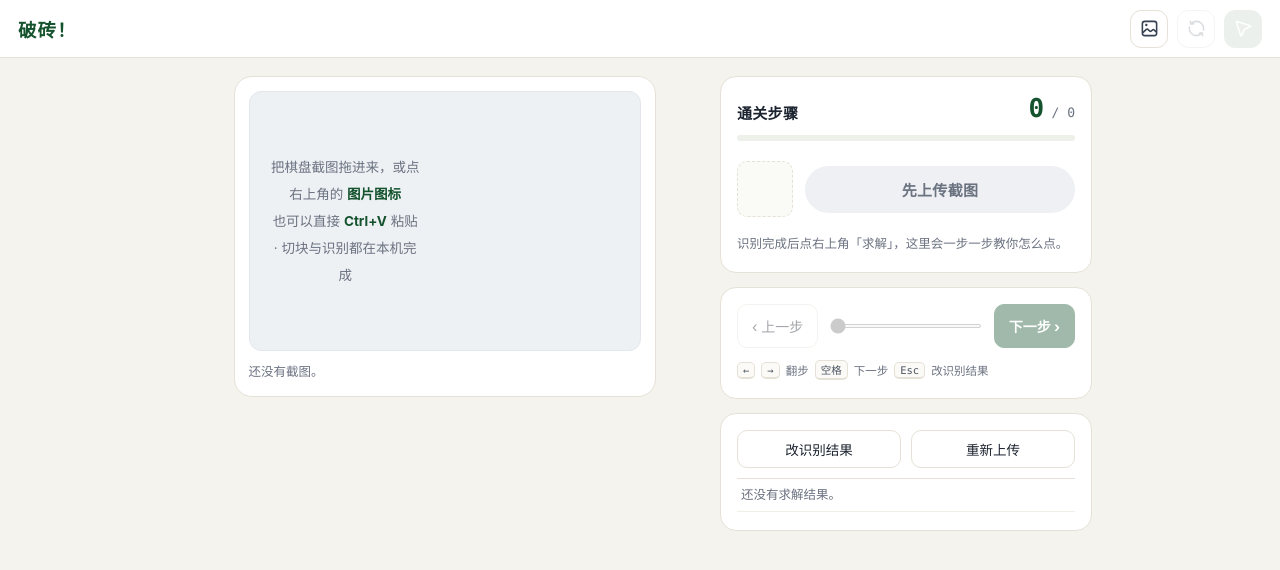
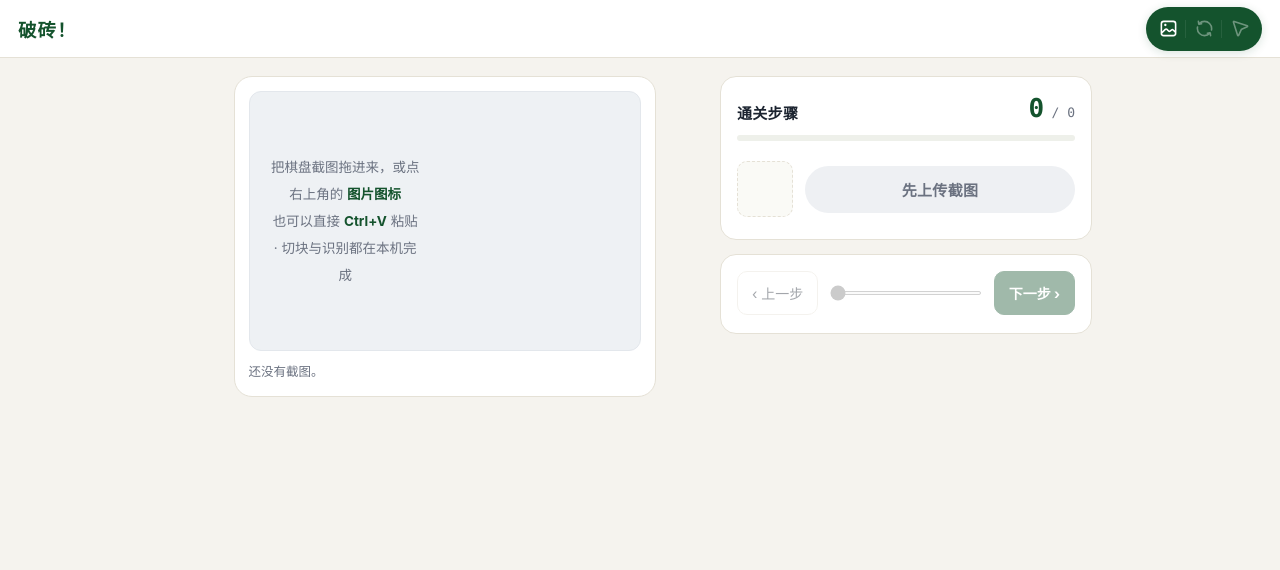
Before and after one commit to 666-gy/zhuan-solver, a plain HTML site: page index.html in a window 1280 px wide. Drawn offline with Linux system fonts and the light colour scheme.

Commit message:
继续做减法：删底部工具卡、去两处小字、头部三按钮合并为绿色药丸
- 删除「改识别结果 / 重新上传 + 步骤列表」整块卡片，步骤列表转为隐藏供脚本使用
- 去掉翻步卡片的快捷键小字
- 去掉通关步骤卡片的初始提示语（保留逐步解释）
- 上传/重新识别/求解 合并进同一个绿色药丸，1px 分隔线分段
- 改判入口改为 Esc（文案同步更新）

```diff
--- a/index.html
+++ b/index.html
@@ -34,17 +34,17 @@
   .btn.blue:hover{background:#1d4ed8}
   .btn:disabled{opacity:.4;cursor:not-allowed}
 
-  .icon-btn{width:38px;height:38px;padding:0;display:grid;place-items:center;
-    border:1px solid var(--line);background:#fff;color:#374151;border-radius:11px;
-    cursor:pointer;transition:.15s}
-  .icon-btn svg{width:19px;height:19px}
-  .icon-btn:hover{border-color:#cfc9ba;background:#faf8f2;color:var(--ink)}
-  .icon-btn.primary{background:var(--green);border-color:var(--green);color:#fff}
-  .icon-btn.primary:hover{background:#0f3f22;color:#fff}
-  .icon-btn:disabled{opacity:.35;cursor:not-allowed;background:#fff;color:#9aa1a9;border-color:var(--line)}
-  .icon-btn.primary:disabled{background:#c8d5cb;border-color:#c8d5cb;color:#fff}
-  .icon-btn.busy{pointer-events:none}
-  .icon-btn.busy svg{opacity:.35}
+  .pill-group{display:flex;align-items:center;background:var(--green);border-radius:999px;
+    padding:4px;box-shadow:0 2px 10px rgba(20,83,45,.16)}
+  .pill-btn{position:relative;width:36px;height:36px;padding:0;border:0;border-radius:999px;
+    background:transparent;color:#fff;display:grid;place-items:center;cursor:pointer;transition:.15s}
+  .pill-btn svg{width:19px;height:19px}
+  .pill-btn:hover{background:rgba(255,255,255,.16)}
+  .pill-btn + .pill-btn::before{content:'';position:absolute;left:-1px;top:9px;bottom:9px;
+    width:1px;background:rgba(255,255,255,.22)}
+  .pill-btn:disabled{opacity:.38;cursor:not-allowed;background:transparent}
+  .pill-btn.busy{pointer-events:none}
+  .pill-btn.busy svg{opacity:.4}
   .btn.ghost{border-color:transparent;background:transparent;color:var(--dim)}
   .btn.ghost:hover{background:#f3f0e8;color:var(--ink)}
 
@@ -98,16 +98,13 @@
   .pill.gray{background:#eef0f3;color:var(--dim);box-shadow:none;font-size:15px;font-weight:600}
   .pill .arw{font-size:22px;margin-right:6px}
   .sub{margin:12px 0 0;font-size:12.5px;color:var(--dim);line-height:1.7}
+  #tip:empty{display:none}
   .sub b{color:var(--ink);font-weight:600}
 
   .play{display:flex;align-items:center;gap:10px}
   .play .btn{flex-shrink:0}
   .play .btn.big{padding:11px 14px;font-size:14px}
   #range{flex:1;min-width:60px;accent-color:#16a34a;height:4px}
-  .keys{margin-top:12px;display:flex;align-items:center;gap:6px;flex-wrap:wrap;
-    font-size:11.5px;color:var(--dim)}
-  kbd{font-family:var(--mono);font-size:10.5px;border:1px solid var(--line);border-bottom-width:2px;
-    border-radius:5px;padding:1px 5px;background:#fbfaf6;color:#4b5563}
 
   .tools{display:grid;grid-template-columns:1fr 1fr;gap:10px}
   .tools .btn{width:100%}
@@ -146,7 +143,7 @@
     .brand{font-size:1.02rem}
     .hdr{width:100%;justify-content:flex-end;gap:7px}
     .btn{padding:7px 11px;font-size:12.5px}
-    .icon-btn{width:36px;height:36px}
+    .pill-btn{width:34px;height:34px}
     main{padding:12px 12px 36px;gap:12px}
     .board-card{padding:10px}
     .pill{font-size:17px;padding:11px 14px}
@@ -160,9 +157,11 @@
   <div class="brand">破砖！</div>
   <div class="hdr">
     <input type="file" id="file" accept="image/*" hidden />
-    <button class="icon-btn" id="btnUpload" title="上传截图" aria-label="上传截图"><svg viewBox="0 0 24 24" fill="none" stroke="currentColor" stroke-width="2" stroke-linecap="round" stroke-linejoin="round" aria-hidden="true"><path d="M6 3L18 3C19.6569 3 21 4.3431 21 6L21 18C21 19.6569 19.6569 21 18 21L6 21C4.3431 21 3 19.6569 3 18L3 6C3 4.3431 4.3431 3 6 3ZM3 18L7.9393 13.0607C8.5251 12.4749 9.4749 12.4749 10.0607 13.0607L12.0801 15.0801C12.6079 15.6079 13.4436 15.6673 14.0408 15.2194L15.9592 13.7806C16.5564 13.3327 17.3921 13.3921 17.9199 13.9199L21 17"/><path d="M9.5 7.5C9.5 8.3284 8.8284 9 8 9C7.1716 9 6.5 8.3284 6.5 7.5C6.5 6.6716 7.1716 6 8 6C8.8284 6 9.5 6.6716 9.5 7.5Z" fill="currentColor" stroke="none"/></svg></button>
-    <button class="icon-btn" id="btnAgain" title="重新识别" aria-label="重新识别" disabled><svg viewBox="0 0 24 24" fill="none" stroke="currentColor" stroke-width="2" stroke-linecap="round" stroke-linejoin="round" aria-hidden="true"><path d="M20.7883 13.9407C20.929 13.3034 21 12.6527 21 12C21 7.0294 16.9706 3 12 3C9.5169 3 7.1441 4.0259 5.4432 5.8349M4.2857 3L4.7293 6.105C4.7683 6.3784 5.0216 6.5683 5.295 6.5293L8.4 6.0857M3.2117 10.0593C3.071 10.6966 3 11.3473 3 12C3 16.9706 7.0294 21 12 21C14.4831 21 16.8559 19.9741 18.5568 18.1651M19.7143 21L19.2707 17.895C19.2317 17.6216 18.9784 17.4317 18.705 17.4707L15.6 17.9143"/></svg></button>
-    <button class="icon-btn primary" id="btnSolve" title="求解" aria-label="求解" disabled><svg viewBox="0 0 24 24" fill="none" stroke="currentColor" stroke-width="2" stroke-linecap="round" stroke-linejoin="round" aria-hidden="true"><path d="M8.3184 20.5112L3.0341 3.9139C2.8602 3.3677 3.3816 2.8558 3.9268 3.0373L20.5197 8.5617C21.1361 8.7669 21.1671 9.6243 20.5672 9.8732L13.4774 12.8146C13.3157 12.8817 13.1848 13.0065 13.1107 13.1647L9.6254 20.596C9.3541 21.174 8.5121 21.1195 8.3184 20.5112Z"/></svg></button>
+    <div class="pill-group">
+    <button class="pill-btn" id="btnUpload" title="上传截图" aria-label="上传截图"><svg viewBox="0 0 24 24" fill="none" stroke="currentColor" stroke-width="2" stroke-linecap="round" stroke-linejoin="round" aria-hidden="true"><path d="M6 3L18 3C19.6569 3 21 4.3431 21 6L21 18C21 19.6569 19.6569 21 18 21L6 21C4.3431 21 3 19.6569 3 18L3 6C3 4.3431 4.3431 3 6 3ZM3 18L7.9393 13.0607C8.5251 12.4749 9.4749 12.4749 10.0607 13.0607L12.0801 15.0801C12.6079 15.6079 13.4436 15.6673 14.0408 15.2194L15.9592 13.7806C16.5564 13.3327 17.3921 13.3921 17.9199 13.9199L21 17"/><path d="M9.5 7.5C9.5 8.3284 8.8284 9 8 9C7.1716 9 6.5 8.3284 6.5 7.5C6.5 6.6716 7.1716 6 8 6C8.8284 6 9.5 6.6716 9.5 7.5Z" fill="currentColor" stroke="none"/></svg></button>
+    <button class="pill-btn" id="btnAgain" title="重新识别" aria-label="重新识别" disabled><svg viewBox="0 0 24 24" fill="none" stroke="currentColor" stroke-width="2" stroke-linecap="round" stroke-linejoin="round" aria-hidden="true"><path d="M20.7883 13.9407C20.929 13.3034 21 12.6527 21 12C21 7.0294 16.9706 3 12 3C9.5169 3 7.1441 4.0259 5.4432 5.8349M4.2857 3L4.7293 6.105C4.7683 6.3784 5.0216 6.5683 5.295 6.5293L8.4 6.0857M3.2117 10.0593C3.071 10.6966 3 11.3473 3 12C3 16.9706 7.0294 21 12 21C14.4831 21 16.8559 19.9741 18.5568 18.1651M19.7143 21L19.2707 17.895C19.2317 17.6216 18.9784 17.4317 18.705 17.4707L15.6 17.9143"/></svg></button>
+    <button class="pill-btn" id="btnSolve" title="求解" aria-label="求解" disabled><svg viewBox="0 0 24 24" fill="none" stroke="currentColor" stroke-width="2" stroke-linecap="round" stroke-linejoin="round" aria-hidden="true"><path d="M8.3184 20.5112L3.0341 3.9139C2.8602 3.3677 3.3816 2.8558 3.9268 3.0373L20.5197 8.5617C21.1361 8.7669 21.1671 9.6243 20.5672 9.8732L13.4774 12.8146C13.3157 12.8817 13.1848 13.0065 13.1107 13.1647L9.6254 20.596C9.3541 21.174 8.5121 21.1195 8.3184 20.5112Z"/></svg></button>
+    </div>
   </div>
 </header>
 
@@ -202,7 +201,7 @@
         <div class="thumb empty" id="instrThumb"></div>
         <div class="pill gray" id="instrPill">先上传截图</div>
       </div>
-      <p class="sub" id="tip">识别完成后点右上角「求解」，这里会一步一步教你怎么点。</p>
+      <p class="sub" id="tip"></p>
     </section>
 
     <section class="card">
@@ -210,11 +209,6 @@
         <button class="btn big" id="prev" disabled>‹ 上一步</button>
         <input type="range" id="range" min="0" max="0" value="0" disabled />
         <button class="btn big primary" id="next" disabled>下一步 ›</button>
-      </div>
-      <div class="keys">
-        <kbd>←</kbd><kbd>→</kbd> 翻步
-        <kbd>空格</kbd> 下一步
-        <kbd>Esc</kbd> 改识别结果
       </div>
     </section>
 
@@ -224,13 +218,7 @@
       <p class="sub">点格子选中，再点物品即可改判；双击物品可改名。</p>
     </section>
 
-    <section class="card">
-      <div class="tools">
-        <button class="btn" id="btnEdit">改识别结果</button>
-        <button class="btn" id="btnReupload">重新上传</button>
-      </div>
-      <ul id="steps"><li class="empty">还没有求解结果。</li></ul>
-    </section>
+    <ul id="steps" hidden></ul>
   </aside>
 </main>
 
@@ -296,7 +284,6 @@
   }
 
   $('#btnUpload').onclick = () => $('#file').click();
-  $('#btnReupload').onclick = () => $('#file').click();
   $('#file').onchange = (e) => { const f = e.target.files && e.target.files[0]; if (f) acceptFile(f); e.target.value = ''; };
   stageEl.addEventListener('dragover', (e) => { e.preventDefault(); stageEl.classList.add('over'); });
   stageEl.addEventListener('dragleave', () => stageEl.classList.remove('over'));
@@ -884,7 +871,7 @@
       (st.kind === 'elim'
         ? `点掉 <b>${pos(st.a)}</b> 和 <b>${pos(st.b)}</b> 这两块。`
         : `把 <b>${pos(st.from)}</b> 那块向${dirText(st.dir)}滑 <b>${st.dist}</b> 格，和 <b>${pos(st.to)}</b> 合上。`) +
-      ' 跟游戏里对不上就点「改识别结果」。';
+      ' 跟游戏里对不上就按 <b>Esc</b> 改识别结果。';
 
     $('#prev').disabled = stepIdx <= 0;
     $('#next').disabled = stepIdx >= total - 1;
@@ -1049,15 +1036,14 @@
   $('#next').onclick = () => setStep(stepIdx + 1);
   $('#range').oninput = (e) => setStep(+e.target.value);
 
-  $('#btnEdit').onclick = () => {
+  function toggleEdit(){
     editing = !editing;
     $('#editCard').hidden = !editing;
     selCell = -1;
     [...boardEl.children].forEach(el => el.classList.remove('sel'));
-    $('#btnEdit').textContent = editing ? '完成修改' : '改识别结果';
-    if (editing) setStatus('点某个格子选中，再点物品即可改判。');
+    if (editing) setStatus('点某个格子选中，再点物品即可改判；按 Esc 退出。');
     else if (steps.length) setStatus('改判已结束，点「求解」可重新计算。');
-  };
+  }
 
   document.addEventListener('keydown', (e) => {
     if (!steps.length) return;
@@ -1065,7 +1051,7 @@
     else if (e.key === 'ArrowRight' || e.key === ' '){ e.preventDefault(); setStep(stepIdx + 1); }
     else if (e.key === 'Escape'){
       e.preventDefault();
-      if (!editing) $('#btnEdit').click();
+      toggleEdit();
     }
   });
 
```
